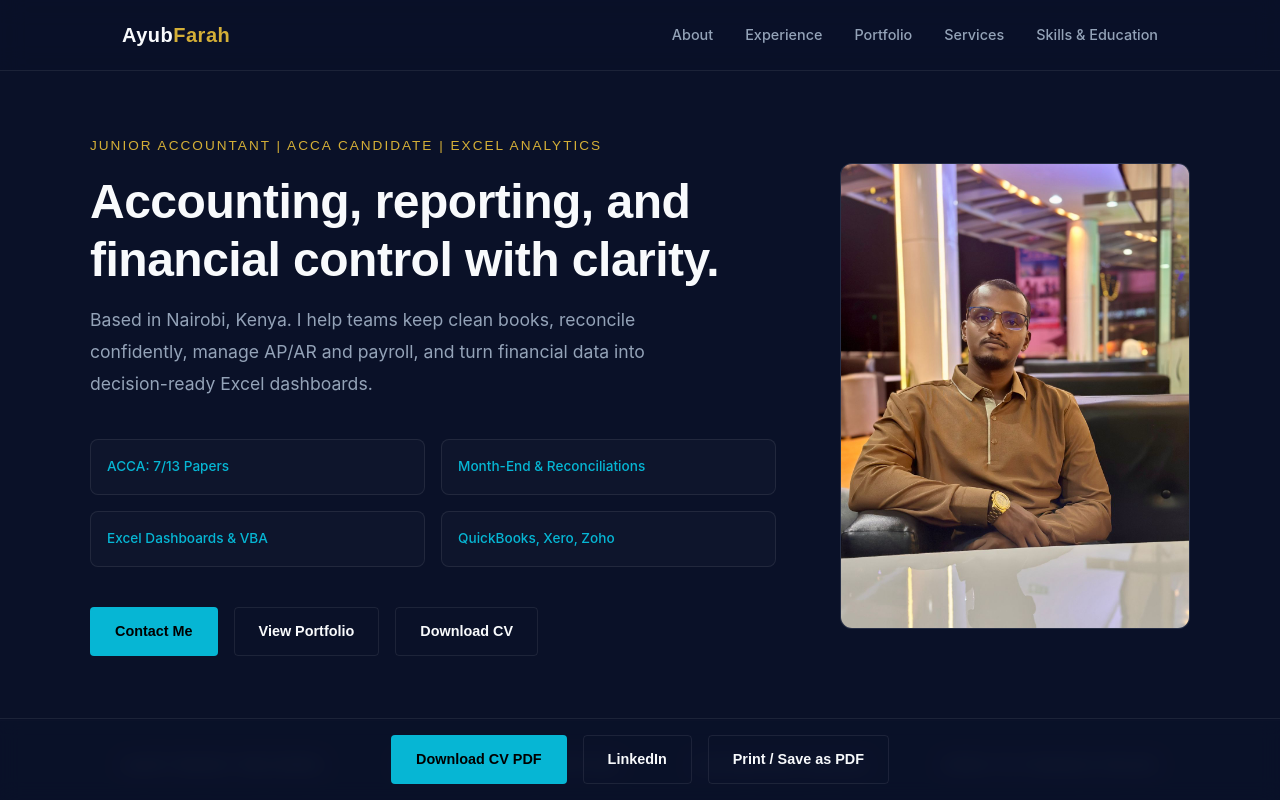
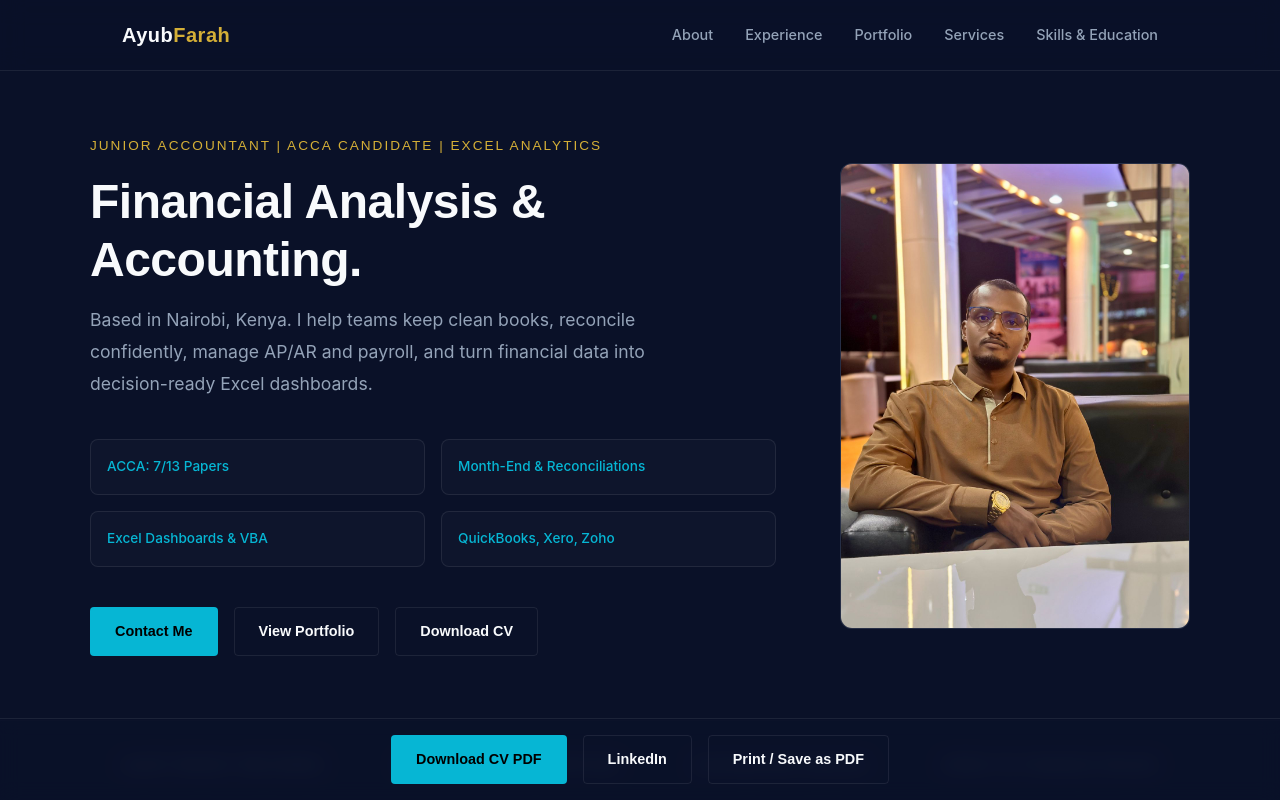
Before and after one commit to Ayubfarah61/fm-tracker, a plain HTML site: page index.html in a window 1280 px wide. Shown: the top 800 px of the page. Drawn offline with Linux system fonts and the light colour scheme.

Commit message:
Simplify portfolio headline

```diff
--- a/index.html
+++ b/index.html
@@ -604,7 +604,7 @@
       <div class="hero-grid">
         <div>
           <span class="eyebrow">Junior Accountant | ACCA Candidate | Excel Analytics</span>
-          <h1>Accounting, reporting, and financial control with clarity.</h1>
+          <h1>Financial Analysis &amp; Accounting.</h1>
           <p class="hero-intro">
             Based in Nairobi, Kenya. I help teams keep clean books, reconcile confidently, manage AP/AR and payroll,
             and turn financial data into decision-ready Excel dashboards.
```
